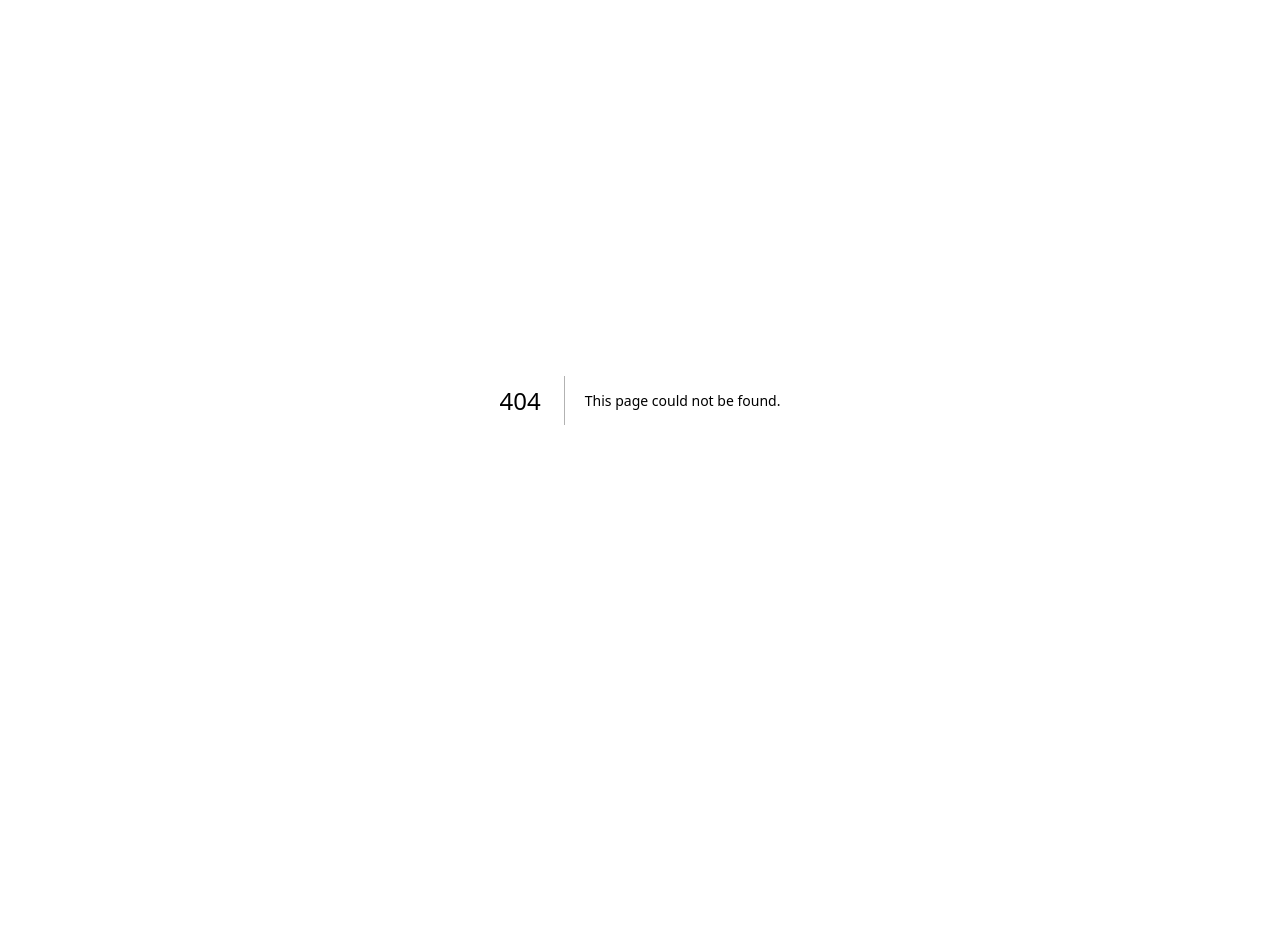
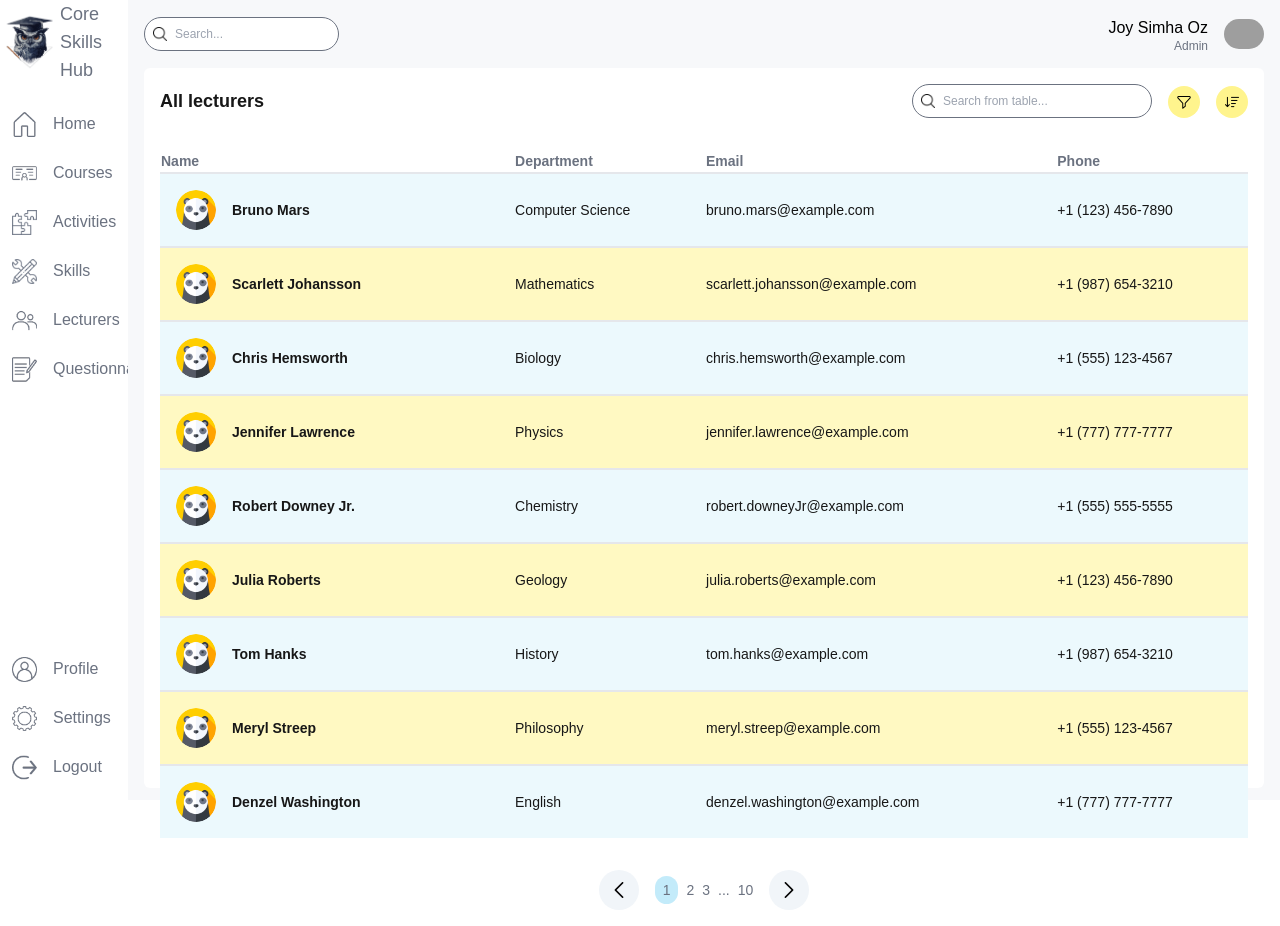
Before and after one commit to FinalProject19994/finalProject, a Next.js app: page /lecturers in a window 1280 px wide. Before the commit this address had no page. Before the commit the page ends 800 px from the top, so only its background shows below. Built offline with nearby package versions, Linux system fonts and the light colour scheme; grey boxes are pictures that could not be loaded.

Commit message:
continued

```diff
--- /dev/null
+++ b/src/app/(dashboard)/(list)/courses/page.js
@@ -0,0 +1,122 @@
+import React from "react";
+import Image from "next/image";
+import Table from "@/app/components/Table";
+import TableSearch from "@/app/components/TableSearch";
+import Pagination from "@/app/components/Pagination";
+
+const courses = [
+  {
+    id: 1,
+    name: "Computing for Business",
+    department: "Computer Science",
+    courseID: "CS101",
+    lecturers: ["John Smith", "Jane Doe"],
+  },
+  {
+    id: 2,
+    name: "Data Mining",
+    department: "Mathematics",
+    courseID: "MTH205",
+    lecturers: ["Bob Johnson", "Alice Brown"],
+  },
+  {
+    id: 3,
+    name: "Computational Biology",
+    department: "Biology",
+    courseID: "BIO301",
+    lecturers: ["John Smith", "Jane Doe", "Bob Johnson"],
+  },
+  {
+    id: 4,
+    name: "Computer Networks",
+    department: "Computer Science",
+    courseID: "CS202",
+    lecturers: ["Alice Brown", "John Smith"],
+  },
+  {
+    id: 5,
+    name: "Mathematics",
+    department: "Mathematics",
+    courseID: "MTH101",
+    lecturers: ["Bob Johnson", "Jane Doe"],
+  },
+];
+
+const columns = [
+  {
+    header: "Name",
+    accessor: "name",
+  },
+  {
+    header: "Department",
+    accessor: "department",
+    className: "hidden md:table-cell",
+  },
+  {
+    header: "Course ID",
+    accessor: "corseId",
+  },
+  {
+    header: "Lecturers",
+    accessor: "lecturers",
+    className: "hidden md:table-cell",
+  },
+];
+
+const page = () => {
+  const renderRow = (item) => {
+    return (
+      <tr
+        key={item.id}
+        className="border-collapse rounded-md border-t-2 text-sm odd:bg-primary_lightblue even:bg-primary_lightyellow hover:brightness-95"
+      >
+        <td className="flex items-center gap-4 p-4">
+          <Image
+            src={item.avatar}
+            alt="image"
+            width={20}
+            height={20}
+            className="w-10 rounded-full object-cover"
+          />
+          <h3 className="font-semibold">{item.name}</h3>
+        </td>
+        <td className="hidden md:table-cell">{item.department}</td>
+        <td>{item.mail}</td>
+        <td className="hidden md:table-cell">{item.phone}</td>
+      </tr>
+    );
+  };
+
+  return (
+    <div className="m-4 mt-0 h-[90dvh] flex-1 rounded-md bg-white p-4">
+      <div className="mb-8 flex items-center justify-between">
+        <h1 className="hidden text-lg font-semibold md:block">All courses</h1>
+        <div className="flex w-full flex-col items-center gap-4 md:w-auto md:flex-row">
+          <TableSearch />
+          <div className="flex items-center gap-4 self-end">
+            <button className="flex h-8 w-8 items-center justify-center rounded-full bg-primary_yellow">
+              <Image
+                src="/menuIcons/filter.png"
+                alt="filter"
+                width={16}
+                height={16}
+              />
+            </button>
+            <button className="flex h-8 w-8 items-center justify-center rounded-full bg-primary_yellow">
+              <Image
+                src="/menuIcons/sort.png"
+                alt="filter"
+                width={16}
+                height={16}
+              />
+            </button>
+          </div>
+        </div>
+      </div>
+      <Table columns={columns} renderRow={renderRow} data={courses} />
+      <Pagination />
+    </div>
+  );
+};
+
+export default page;
--- a/src/app/(dashboard)/list/lecturers/page.js
+++ b/src/app/(dashboard)/(list)/lecturers/page.js
@@ -104,7 +104,7 @@ const TeacherListPage = () => {
     return (
       <tr
         key={item.id}
-        className="hover:bg-primary_lightblue border-b border-gray-200 text-sm even:bg-slate-50"
+        className="border-collapse rounded-md border-t-2 text-sm odd:bg-primary_lightblue even:bg-primary_lightyellow hover:brightness-95"
       >
         <td className="flex items-center gap-4 p-4">
           <Image
--- a/src/app/components/Menu.js
+++ b/src/app/components/Menu.js
@@ -4,13 +4,13 @@ import Link from "next/link";
 
 const menuItems = [
   { icon: "/menuIcons/home.png", label: "Home", href: "/admin" },
-  { icon: "/menuIcons/courses.png", label: "Courses", href: "/" },
+  { icon: "/menuIcons/courses.png", label: "Courses", href: "/courses" },
   { icon: "/menuIcons/activities.png", label: "Activities", href: "/" },
   { icon: "/menuIcons/skills.png", label: "Skills", href: "/" },
   {
     icon: "/menuIcons/lecturers.png",
     label: "Lecturers",
-    href: "/list/lecturers",
+    href: "/lecturers",
   },
   {
     icon: "/menuIcons/questionnaire.png",
--- a/src/app/components/Pagination.js
+++ b/src/app/components/Pagination.js
@@ -4,7 +4,7 @@ import React from "react";
 const Pagination = () => {
   return (
     <div className="mt-4 flex items-center justify-center gap-4 p-4 text-gray-500">
-      <button className="disabled:opacity-150 rounded-full bg-slate-100 px-3 py-3 hover:bg-slate-300 disabled:opacity-50">
+      <button className="disabled:opacity-150 rounded-full bg-slate-100 p-3 hover:bg-primary_blue disabled:opacity-50">
         <Image src="/menuIcons/back.png" alt="back" width={16} height={16} />
       </button>
       <div className="flex items-center gap-2 text-sm">
@@ -14,7 +14,7 @@ const Pagination = () => {
         ...
         <button className="rounded-full">10</button>
       </div>
-      <button className="disabled:opacity-150 rounded-full bg-slate-100 px-3 py-3 hover:bg-slate-300 disabled:opacity-50">
+      <button className="disabled:opacity-150 rounded-full bg-slate-100 p-3 hover:bg-primary_blue disabled:opacity-50">
         <Image src="/menuIcons/next.png" alt="next" width={16} height={16} />
       </button>
     </div>
--- a/src/app/components/Table.js
+++ b/src/app/components/Table.js
@@ -6,7 +6,9 @@ const Table = ({ columns, renderRow, data }) => {
       <thead>
         <tr className="text-left text-sm text-gray-500">
           {columns.map((column) => (
-            <th key={column.accessor}>{column.header}</th>
+            <th key={column.accessor} className={column.className}>
+              {column.header}
+            </th>
           ))}
         </tr>
       </thead>
--- a/tailwind.config.js
+++ b/tailwind.config.js
@@ -11,6 +11,7 @@ module.exports = {
         background: "var(--background)",
         foreground: "var(--foreground)",
         primary_yellow: "#fff48d",
+        primary_lightyellow: "#FFF9C2",
         primary_blue: "#c3ebfa",
         primary_lightblue: "#ECF9FD",
         primary_orange: "#FFC78E",
```
